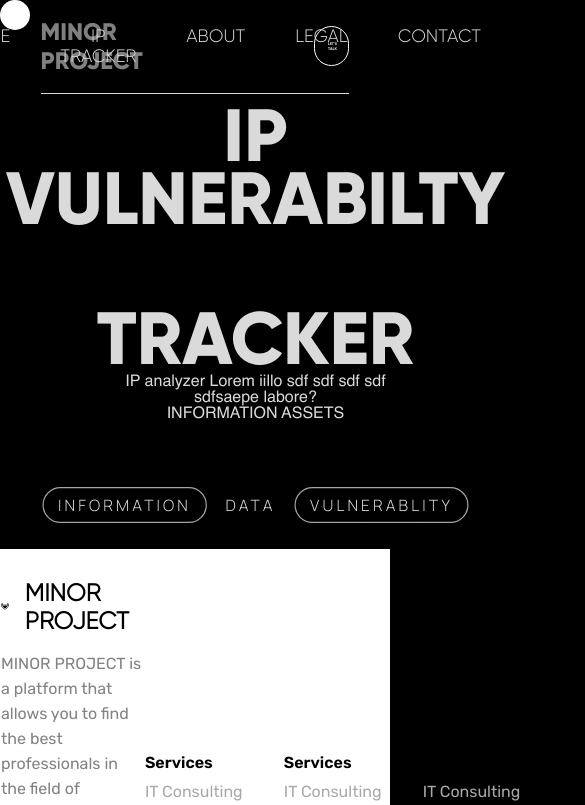
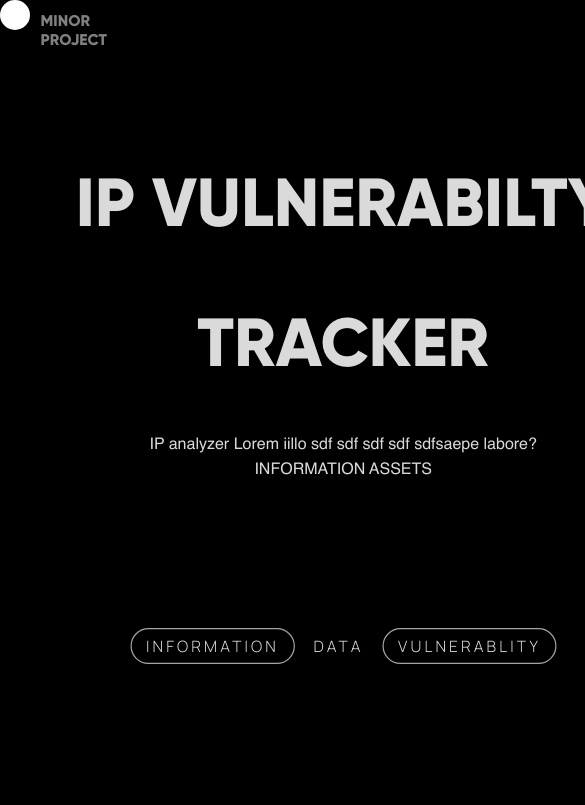
Before and after one commit to Akshat-NegI27/IP-Track, a React (Vite) app: page /About in a window 390 px wide. Shown: the top 805 px of the page, 585 px wide, since content can reach past the window. Built offline with nearby package versions, Linux system fonts and the light colour scheme; some icons are missing.

Commit message:
homescreen

```diff
--- a/src/components/home-content/homeContent.css
+++ b/src/components/home-content/homeContent.css
@@ -845,32 +845,60 @@ nav button:hover svg{
 
 
 
-@media only screen and (max-width: 480px) {
+@media only screen and (max-width: 880px){
 
-  .nav{
+  nav{
     width: 100%;
+    height: 7vh;
+    overflow: hidden;
+  }
+
+
+  nav h1{
+    font-size: 4vw;
+  }
+
+  .nav-part2 ul{
+  margin-bottom: 200vw;
+  z-index: -99;
+  color: #000;
+  left: 200vw;
+  opacity: 0%;
+  }
+
+  .nav-part2 ul li{
+  color: #000;
+    left: 25vw;
+  }
+
+  nav button{
+    font-size: 1.5vw;
+    width: 25vw;
+    opacity: 0%;
   }
 
 #page1{
-  height: 65vh;
-  width: 131%;
+  height: 110vh;
+  width: 176%;
 }
 
 #page1 h1{
   margin-top: 20vw;
-  font-size: 74px;
+  font-size: 68px;
   line-height: 3.9rem;
 }
 
 #page1 p{
   font-size: 16px;
-  margin-top: 1vW;
-  width: 60%;
+  margin-top: 15vw;
+  line-height: 25px;
+  width: 70%;
 }
 
 #page1-bubble{
   scale: 120%;
-  margin-top: 15vw;
+  margin-top: 15%;
+  margin-bottom: 25%;
 }
 
 #page1-bubble h4{
@@ -878,15 +906,14 @@ font-size: 13px;
 }
 
 #moving-div{
-  margin-top: 7vw;
-  scale: 280%;
-  bottom: 40%;
+  scale: 350%;
+  bottom: 0%;
   width: 50%;
 }
 
 #page2{
-  height: 45vh;
-  width: 136%;
+  height: 110vh;
+  width: 176%;
   overflow: hidden;
 }
 
@@ -897,14 +924,15 @@ font-size: 13px;
 }
 
 #linear-gradient h6{
-  scale: 170%;
-  margin-right:80px;
-  margin-top: 25vw;
+  scale: 270%;
+  margin: 0px;
+  margin-left: 100vw;
+  margin-top: 20vw;
 }
 
-linear-gradient{
+.linear-gradient{
   height: 35vh;
-  width: 130%;
+  width: 176%;
 }
 
 #page3{
```
